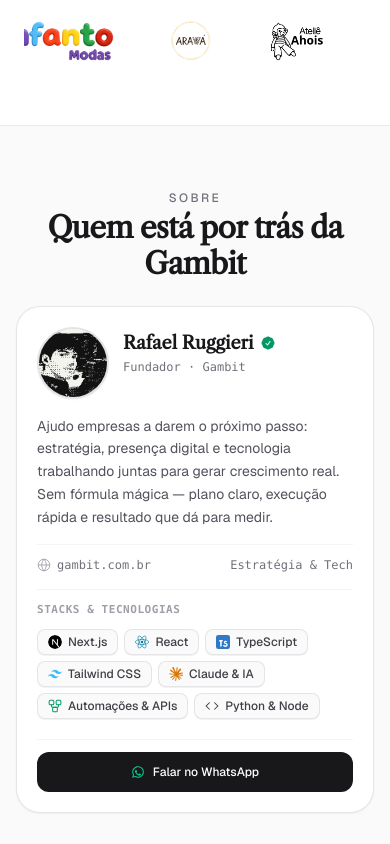
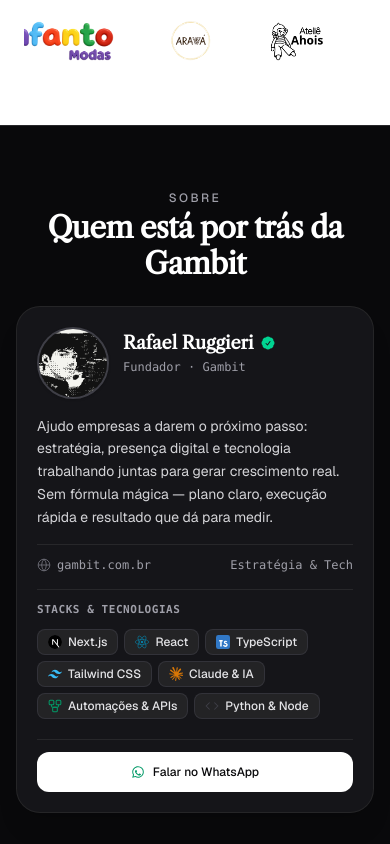
Before and after one commit to Rug-gieri/Timbag, a Next.js app: page / in a window 390 px wide. Shown: the part 2380-3224 px from the top of the page. Built offline with nearby package versions, Linux system fonts and the light colour scheme.

Commit message:
style: atualizar tema da secao sobre para dark mode

```diff
--- a/app/page.tsx
+++ b/app/page.tsx
@@ -254,7 +254,7 @@
 
         <section
           id="sobre"
-          className="scroll-mt-24 border-t border-zinc-200/70 bg-zinc-50"
+          className="scroll-mt-24 border-t border-zinc-800 bg-zinc-950 text-white"
         >
           {/* ============================================================== */}
           {/* 1. VIEW MOBILE (< md): Card estilo perfil de rede social        */}
@@ -262,20 +262,20 @@
           <div className="md:hidden px-4 py-16">
             <Reveal>
               <div className="text-center mb-6">
-                <p className="text-xs font-medium uppercase tracking-[0.2em] text-zinc-500">
+                <p className="text-xs font-medium uppercase tracking-[0.2em] text-zinc-400">
                   Sobre
                 </p>
-                <h2 className="mt-1 font-serif text-3xl font-semibold tracking-tight text-zinc-900">
+                <h2 className="mt-1 font-serif text-3xl font-semibold tracking-tight text-white">
                   Quem está por trás da Gambit
                 </h2>
               </div>
             </Reveal>
 
             <Reveal delay={100}>
-              <div className="mx-auto max-w-md rounded-3xl border border-zinc-200/90 bg-white p-5 shadow-xs">
+              <div className="mx-auto max-w-md rounded-3xl border border-zinc-800/90 bg-zinc-900/90 p-5 shadow-xl backdrop-blur-sm">
                 {/* Header do Perfil: Foto no canto esquerdo + Nome e Tags estilo Rede Social */}
                 <div className="flex items-start gap-3.5">
-                  <div className="relative w-18 h-18 shrink-0 rounded-full overflow-hidden border-2 border-zinc-200 shadow-xs bg-zinc-100">
+                  <div className="relative w-18 h-18 shrink-0 rounded-full overflow-hidden border-2 border-zinc-700 shadow-sm bg-zinc-800">
                     <Image
                       src="/meig.jpg"
                       alt="Foto de Rafael Ruggieri"
@@ -287,13 +287,13 @@
 
                   <div className="flex-1 min-w-0 pt-0.5">
                     <div className="flex items-center gap-1.5">
-                      <h3 className="font-serif text-lg font-bold text-zinc-900 truncate">
+                      <h3 className="font-serif text-lg font-bold text-white truncate">
                         Rafael Ruggieri
                       </h3>
                       <svg
                         viewBox="0 0 24 24"
                         fill="currentColor"
-                        className="w-4 h-4 text-emerald-600 shrink-0"
+                        className="w-4 h-4 text-emerald-400 shrink-0"
                       >
                         <path
                           fillRule="evenodd"
@@ -303,7 +303,7 @@
                       </svg>
                     </div>
 
-                    <p className="text-xs font-mono text-zinc-500 mt-0.5">
+                    <p className="text-xs font-mono text-zinc-400 mt-0.5">
                       Fundador · Gambit
                     </p>
 
@@ -312,7 +312,7 @@
                 </div>
 
                 {/* Bio do Perfil */}
-                <p className="mt-4 text-sm leading-relaxed text-zinc-600">
+                <p className="mt-4 text-sm leading-relaxed text-zinc-300">
                   Ajudo empresas a darem o próximo passo: estratégia, presença
                   digital e tecnologia trabalhando juntas para gerar crescimento
                   real. Sem fórmula mágica — plano claro, execução rápida e
@@ -320,9 +320,9 @@
                 </p>
 
                 {/* Linha de Metadados */}
-                <div className="mt-4 pt-3 border-t border-zinc-100 flex items-center justify-between text-xs text-zinc-500 font-mono">
+                <div className="mt-4 pt-3 border-t border-zinc-800 flex items-center justify-between text-xs text-zinc-400 font-mono">
                   <span className="flex items-center gap-1.5">
-                    <svg viewBox="0 0 24 24" fill="none" stroke="currentColor" strokeWidth="1.5" className="w-3.5 h-3.5 text-zinc-400">
+                    <svg viewBox="0 0 24 24" fill="none" stroke="currentColor" strokeWidth="1.5" className="w-3.5 h-3.5 text-zinc-500">
                       <circle cx="12" cy="12" r="10" />
                       <path d="M12 2a14.5 14.5 0 0 0 0 20 14.5 14.5 0 0 0 0-20" />
                       <path d="M2 12h20" />
@@ -333,7 +333,7 @@
                 </div>
 
                 {/* Stacks e Tecnologias */}
-                <div className="mt-4 pt-3 border-t border-zinc-100">
+                <div className="mt-4 pt-3 border-t border-zinc-800">
                   <span className="text-[11px] font-mono uppercase tracking-wider text-zinc-400 font-semibold block mb-2.5">
                     Stacks & Tecnologias
                   </span>
@@ -341,7 +341,7 @@
                     {techStacks.map((tech) => (
                       <span
                         key={tech.name}
-                        className="inline-flex items-center gap-1.5 px-2.5 py-1 rounded-lg bg-zinc-50 border border-zinc-200/90 text-xs font-medium text-zinc-700 shadow-2xs"
+                        className="inline-flex items-center gap-1.5 px-2.5 py-1 rounded-lg bg-zinc-800/80 border border-zinc-700/60 text-xs font-medium text-zinc-200 shadow-2xs"
                       >
                         {tech.icon}
                         <span>{tech.name}</span>
@@ -351,17 +351,17 @@
                 </div>
 
                 {/* Botão de contato rápido */}
-                <div className="mt-5 pt-3 border-t border-zinc-100">
+                <div className="mt-5 pt-3 border-t border-zinc-800">
                   <a
                     href="https://wa.me/5569992418704"
                     target="_blank"
                     rel="noopener noreferrer"
-                    className="w-full inline-flex h-10 items-center justify-center gap-2 rounded-xl bg-zinc-900 text-xs font-medium text-white transition-all hover:bg-zinc-800 active:scale-[0.98]"
+                    className="w-full inline-flex h-10 items-center justify-center gap-2 rounded-xl bg-white text-xs font-medium text-zinc-950 transition-all hover:bg-zinc-200 active:scale-[0.98]"
                   >
                     <svg
                       viewBox="0 0 24 24"
                       fill="currentColor"
-                      className="h-3.5 w-3.5 text-emerald-400"
+                      className="h-3.5 w-3.5 text-emerald-600"
                     >
                       <path d="M12.04 2c-5.46 0-9.91 4.45-9.91 9.91 0 1.75.46 3.45 1.32 4.95L2.05 22l5.25-1.38c1.45.79 3.08 1.21 4.74 1.21 5.46 0 9.91-4.45 9.91-9.91 0-2.65-1.03-5.14-2.9-7.01A9.816 9.816 0 0 0 12.04 2m.01 1.67c2.2 0 4.26.86 5.82 2.42a8.225 8.225 0 0 1 2.41 5.83c0 4.54-3.7 8.24-8.24 8.24-1.48 0-2.93-.4-4.2-1.15l-.3-.18-3.12.82.83-3.04-.2-.31a8.196 8.196 0 0 1-1.26-4.38c0-4.54 3.7-8.24 8.24-8.24m4.52 11.66c-.25-.13-1.47-.72-1.7-.81-.23-.08-.39-.13-.56.13-.17.25-.64.81-.79.97-.14.17-.29.19-.54.06-.25-.13-1.06-.39-2.02-1.25-.75-.67-1.26-1.5-1.41-1.75-.15-.25-.02-.39.11-.51.11-.11.25-.29.37-.44.13-.15.17-.25.25-.42.08-.17.04-.31-.02-.44-.06-.13-.56-1.35-.77-1.85-.2-.49-.41-.42-.56-.43h-.48c-.17 0-.44.06-.67.31-.23.25-.88.86-.88 2.1s.9 2.44 1.03 2.61c.13.17 1.77 2.7 4.29 3.79.6.26 1.07.41 1.43.53.6.19 1.15.16 1.58.1.48-.07 1.47-.6 1.68-1.18.21-.58.21-1.07.15-1.18-.06-.11-.22-.18-.47-.3" />
                     </svg>
@@ -378,7 +378,7 @@
           {/* ============================================================== */}
           <div className="hidden md:grid max-w-5xl mx-auto items-center gap-12 px-6 py-28 md:grid-cols-2 md:gap-16">
             <Reveal>
-              <div className="relative mx-auto aspect-square w-full max-w-sm overflow-hidden rounded-full border border-zinc-200 bg-zinc-100 shadow-sm">
+              <div className="relative mx-auto aspect-square w-full max-w-sm overflow-hidden rounded-full border border-zinc-800 bg-zinc-900 shadow-xl">
                 <Image
                   src="/meig.jpg"
                   alt="Foto de Rafael Ruggieri"
@@ -389,25 +389,25 @@
               </div>
             </Reveal>
             <Reveal delay={120}>
-              <p className="text-xs font-medium uppercase tracking-[0.2em] text-zinc-500">
+              <p className="text-xs font-medium uppercase tracking-[0.2em] text-zinc-400">
                 Sobre
               </p>
-              <h2 className="mt-3 font-serif text-4xl font-semibold tracking-tight sm:text-5xl">
+              <h2 className="mt-3 font-serif text-4xl font-semibold tracking-tight sm:text-5xl text-white">
                 Quem está por trás da Gambit
               </h2>
-              <p className="mt-4 text-lg leading-relaxed text-zinc-600">
+              <p className="mt-4 text-lg leading-relaxed text-zinc-300">
                 Ajudo empresas a darem o próximo passo: estratégia, presença
                 digital e tecnologia trabalhando juntas para gerar crescimento
                 real. Sem fórmula mágica — plano claro, execução rápida e
                 resultado que dá para medir.
               </p>
 
-              <div className="mt-6 flex items-center justify-between border-b border-zinc-200/80 pb-4">
+              <div className="mt-6 flex items-center justify-between border-b border-zinc-800 pb-4">
                 <div>
-                  <p className="font-serif text-xl font-semibold text-zinc-900">
+                  <p className="font-serif text-xl font-semibold text-white">
                     Rafael Ruggieri
                   </p>
-                  <p className="text-sm text-zinc-500">Fundador · Gambit</p>
+                  <p className="text-sm text-zinc-400">Fundador · Gambit</p>
                 </div>
 
               </div>
@@ -421,7 +421,7 @@
                   {techStacks.map((tech) => (
                     <span
                       key={tech.name}
-                      className="inline-flex items-center gap-1.5 px-3 py-1.5 rounded-xl bg-white border border-zinc-200/90 text-xs font-medium text-zinc-800 shadow-2xs hover:border-zinc-300 transition-colors"
+                      className="inline-flex items-center gap-1.5 px-3 py-1.5 rounded-xl bg-zinc-900 border border-zinc-800 text-xs font-medium text-zinc-200 shadow-2xs hover:border-zinc-700 transition-colors"
                     >
                       {tech.icon}
                       <span>{tech.name}</span>
```
